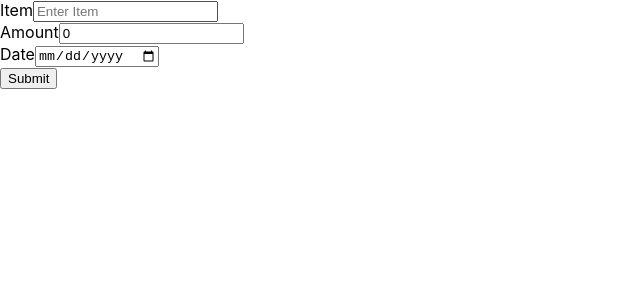
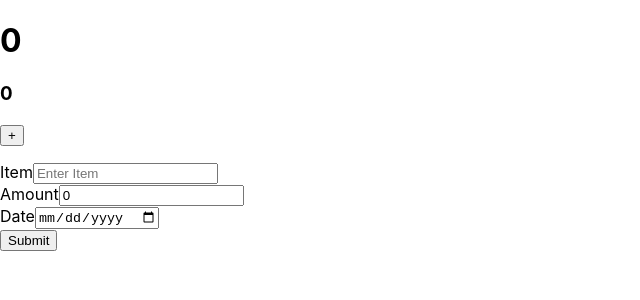
Before and after one commit to Avinashvns/learnallreact, a React (Create React App) app: page / in a window 1280 px wide. Shown: the top 300 px of the page, without its empty margins (0-640 px from the left). Built offline with nearby package versions, Linux system fonts and the light colour scheme.

Commit message:
useEffect

```diff
--- a/src/App.js
+++ b/src/App.js
@@ -8,6 +8,7 @@ import VsjFrom from './components/VsjForm';
 import VsjExpenseCalculator from './components/VsjExpenseCalculator';
 
 import EventTarget from './components/EventTarget';
+import LearnState from './components/LearnState';
 
 function App() {
   return (
@@ -31,7 +32,7 @@ function App() {
     //   </div>
     <div class="container pt-5 bg-primary text-white text-center" id="root">
       <div class="row">
-        <div class="col-lg-1"></div>
+        <div class="col-lg-1"><LearnState></LearnState></div>
         <div class="col-lg-10 bg-danger">
           <VsjExpenseCalculator></VsjExpenseCalculator>
 
--- /dev/null
+++ b/src/components/LearnState.js
@@ -0,0 +1,23 @@
+import React,{useState,useEffect} from 'react';
+
+function LearnState(){
+    // Use Sate variable
+    const [num, setNum]=useState(0);
+    const [dbl,setDbl]=useState(0);
+    //
+    useEffect(() => {
+        setDbl(num*2);
+        console.log(`Effected ${dbl}`);
+      }, [num]);
+      const handler=(event)=>{
+
+        console.log("N2 Changed");
+        setNum(num+1);
+    }
+    return<p>
+        <h1>{num}</h1>
+        <h3>{dbl}</h3>
+        <button onClick={handler} >+</button>
+        </p>;
+}
+export default LearnState;
```
Also changed, not shown: src/components/VSjExpense.js (added, +47 -0 lines), src/components/VsjWeather.js (added).
